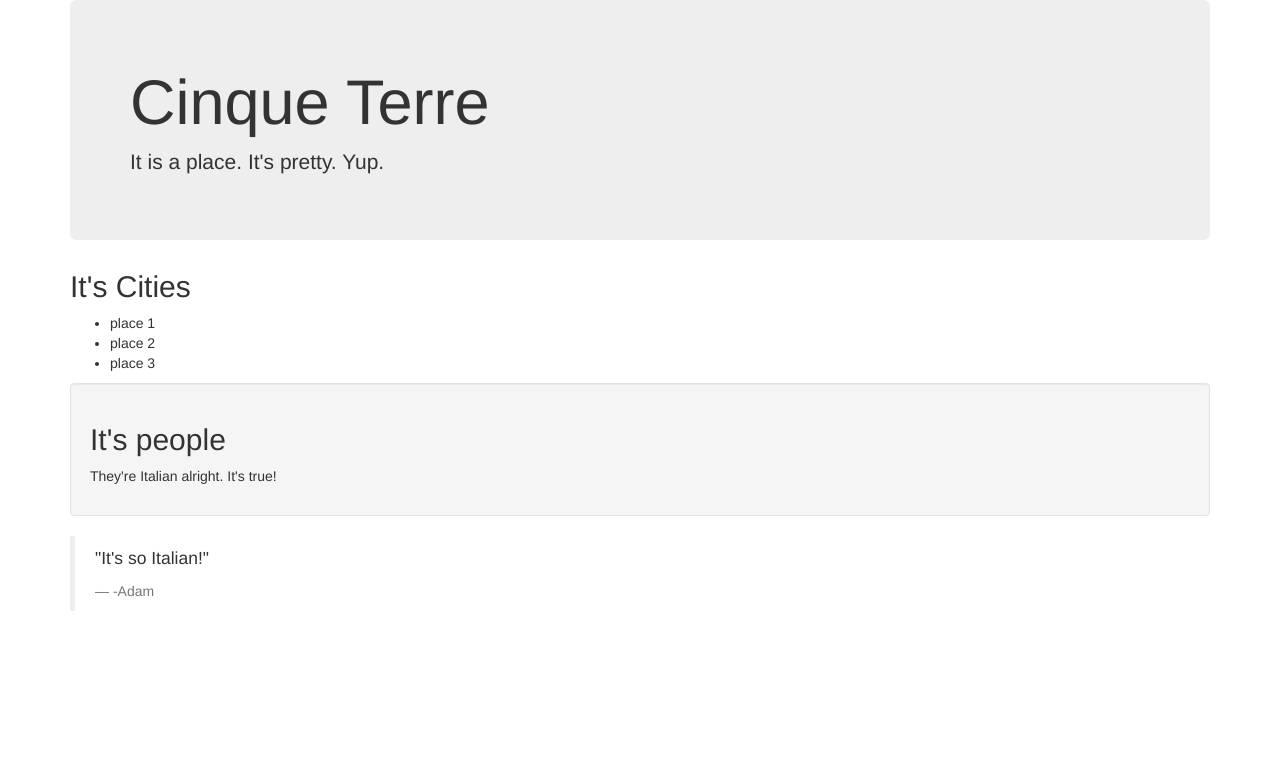
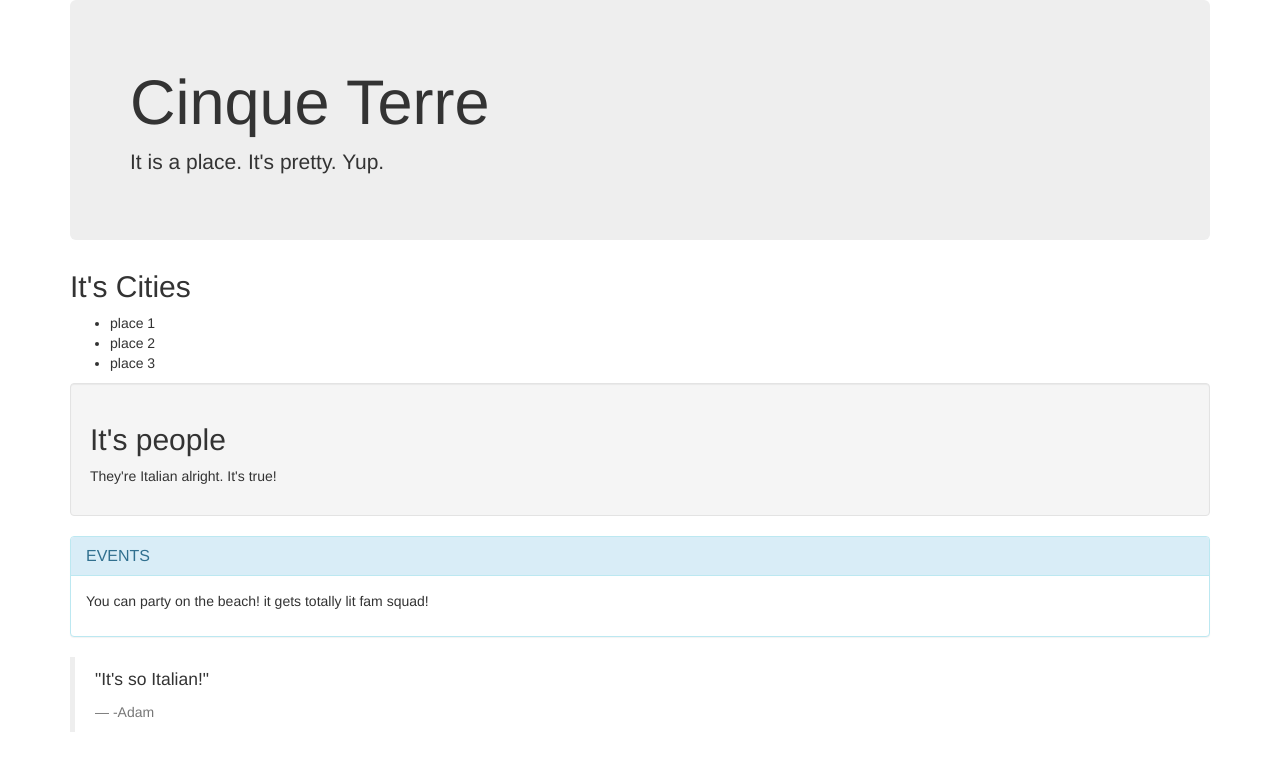
Before and after one commit to kbordon/cinque, a plain HTML site: page Index.html in a window 1280 px wide. Drawn offline with Linux system fonts and the light colour scheme.

Commit message:
Add events panel

```diff
--- a/Index.html
+++ b/Index.html
@@ -20,6 +20,14 @@
         <h2>It's people</h2>
         <p>They're Italian alright. It's true!</p>
       </div>
+      <div class="panel panel-info">
+        <div class="panel-heading">
+          <h2 class="panel-title">EVENTS</h2>
+        </div>
+        <div class="panel-body">
+          <p>You can party on the beach! it gets totally lit fam squad!</p>
+        </div>
+      </div>
       <blockquote>
         <p>"It's so Italian!"</p>
         <footer>-Adam</footer>
```
